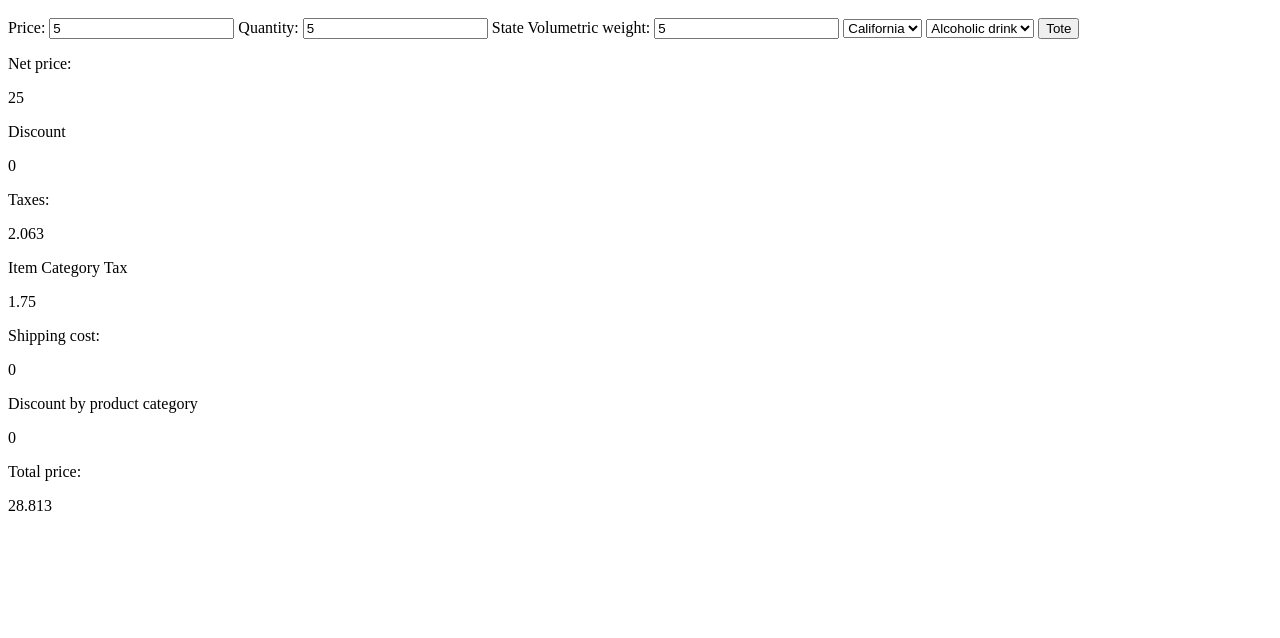
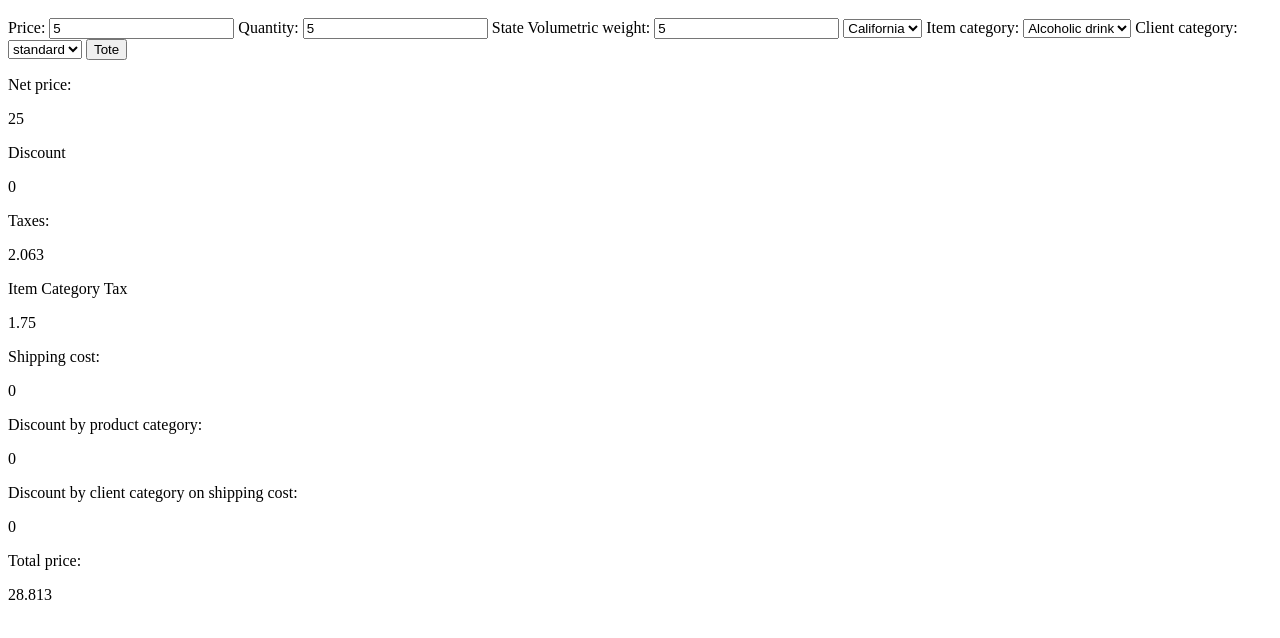
Before and after one commit to BetoHerbas/TotalizadorVentas, a website built with Parcel: page index.html in a window 1280 px wide. Both pictures are taken after typing "5", "5", "5" into the empty fields and a click on the input "Tote". Shown: the part 48-686 px from the top of the page. Built offline with nearby package versions, Linux system fonts and the light colour scheme.

Commit message:
show discount of 0% of the shippong cost for standard clients

```diff
--- a/index.html
+++ b/index.html
@@ -17,6 +17,7 @@
       <option value="TX">Texas</option>
       <option value="AL">Alabama</option>
     </select>
+    <label for="itemCategory">Item category:</label>
     <select name="itemCategory" id="itemCategory">
       <option value="alcoholic">Alcoholic drink</option>
       <option value="electronics">Electronics</option>
@@ -25,6 +26,10 @@
       <option value="food">Food</option>
       <option value="stationery">Stationery</option>
       <option value="various">Various</option>
+    </select>
+    <label for="clientCategory">Client category:</label>
+    <select name="clientCategory" id="clientCategory">
+      <option value="standard">standard</option>
     </select>
     <input type="submit" value="Tote" id="tote-button" />
   </form>
@@ -38,8 +43,10 @@
   <div id="itemCategoryTax-div"></div>
   <label for="shippingCost">Shipping cost:</label>
   <div id="shippingCost-div"></div>
-  <label for="discountByProductCategory">Discount by product category</label>
+  <label for="discountByProductCategory">Discount by product category:</label>
   <div id="discountByProductCategory-div"></div>
+  <label for="discountByClientCategoryOnShippingCost">Discount by client category on shipping cost:</label>
+  <div id="discountByClientCategoryOnShippingCost-div"></div>
 
   <label for="totalPrice">Total price:</label>
   <div id="totalPrice-div"></div>
--- a/src/presenter.js
+++ b/src/presenter.js
@@ -1,4 +1,4 @@
-import { calculateNetPrice, calculateTaxes, calculateTote, calculateDiscount, taxByProductCategory, calculateShippingCost, discountByProductCategory } from "./totalizador.js";
+import { calculateNetPrice, calculateTaxes, calculateTote, calculateDiscount, taxByProductCategory, calculateShippingCost, discountByProductCategory, discountByClientCategoryOnShippingCost } from "./totalizador.js";
 
 const price_input = document.querySelector("#price");
 const quantity_input = document.querySelector("#quantity");
@@ -13,6 +13,7 @@ const divTaxByProductCategory = document.querySelector("#itemCategoryTax-div")
 const volumetricWeightInput = document.querySelector("#weight");
 const divShippingCost = document.querySelector("#shippingCost-div");
 const discountByProductCategoryDiv = document.querySelector("#discountByProductCategory-div");
+const discountByClientCategoryOnShippingCostDiv = document.querySelector("#discountByClientCategoryOnShippingCost-div");
 
 
 form.addEventListener("submit", (event) => {
@@ -31,6 +32,7 @@ form.addEventListener("submit", (event) => {
   divTaxByProductCategory.innerHTML = "<p>" + taxByProductCategory(calculateNetPrice(price, quantity), category) + "</p>";
   divShippingCost.innerHTML = "<p>" + calculateShippingCost(weight) + "</p>";
   discountByProductCategoryDiv.innerHTML = "<p>" + discountByProductCategory(calculateNetPrice(price, quantity), category) + "</p>";
+  discountByClientCategoryOnShippingCostDiv.innerHTML = "<p>" + discountByClientCategoryOnShippingCost(calculateShippingCost(weight), category) + "</p>";
 
   divTotalPrice.innerHTML = "<p>" + calculateTote(price, quantity, state, category, weight) + "</p>";
 });
--- a/src/totalizador.js
+++ b/src/totalizador.js
@@ -85,6 +85,10 @@ function discountByProductCategory(netPrice, category) {
   }
 }
 
+function discountByClientCategoryOnShippingCost(shippingCost, category) {
+    return 0;
+}
+
 function calculateTote(price, quantity, state, category, weight) {
   let netPrice = calculateNetPrice(price, quantity);
   let discount = calculateDiscount(netPrice);
@@ -97,4 +101,4 @@ function calculateTote(price, quantity, state, category, weight) {
   return +(totalPrice).toFixed(3);
 }
 
-export { calculateNetPrice, calculateTaxes, calculateTote, calculateDiscount, taxByProductCategory, calculateShippingCost, discountByProductCategory };
+export { calculateNetPrice, calculateTaxes, calculateTote, calculateDiscount, taxByProductCategory, calculateShippingCost, discountByProductCategory, discountByClientCategoryOnShippingCost };
```
Also changed, not shown: src/totalizador.test.js (+7 -1 lines).
